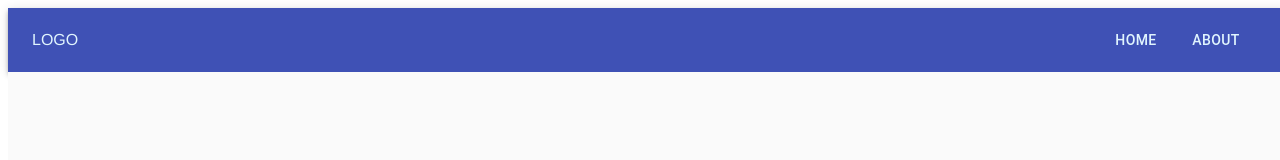
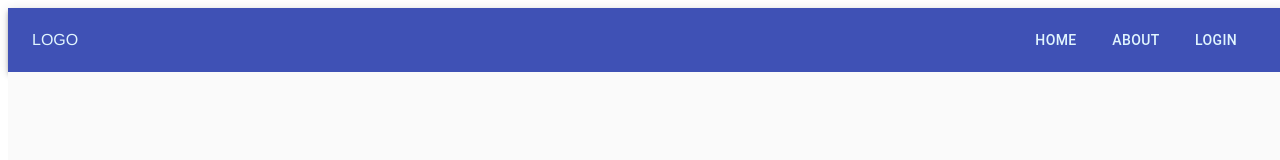
Before and after one commit to jotacib3/online-store, a React (Create React App) app: page / in a window 1280 px wide. Shown: the top 160 px of the page. Built offline with nearby package versions, Linux system fonts and the light colour scheme.

Commit message:
refactor(src/app/layouts/main-layout): add HeaderProfile component to `navigation-bar.jsx`

```diff
--- a/src/app/layouts/main-layout/navigation-bar.jsx
+++ b/src/app/layouts/main-layout/navigation-bar.jsx
@@ -1,6 +1,8 @@
 import React from 'react';
 import { Link } from 'react-router-dom';
+import { useSelector } from 'react-redux';
 import { createStyles, makeStyles } from '@material-ui/core/styles';
+import HeaderProfile from '../../components/header-profile';
 
 import {
   AppBar,
@@ -12,6 +14,7 @@ import {
 
 export default function NavigationBar() {
   const classes = useStyles();
+  const { claims } = useSelector(state => state.auth);
   const mobileDevice = useMediaQuery('(max-width:650px)');
 
   return (
@@ -32,6 +35,22 @@ export default function NavigationBar() {
               About
             </Link>
           </Button>
+          {claims ? (
+            <>
+              <Button className={classes.menuButton} color="inherit">
+                <Link className={classes.link} to={'/dashboard'}>
+                  Dashboard
+                </Link>
+              </Button>
+              <HeaderProfile />
+            </>
+          ) : (
+            <Button className={classes.menuButton} color="inherit">
+              <Link className={classes.link} to={'/login'}>
+                Login
+              </Link>
+            </Button>
+          )}
         </Toolbar>
       </AppBar>
     </div>
```
